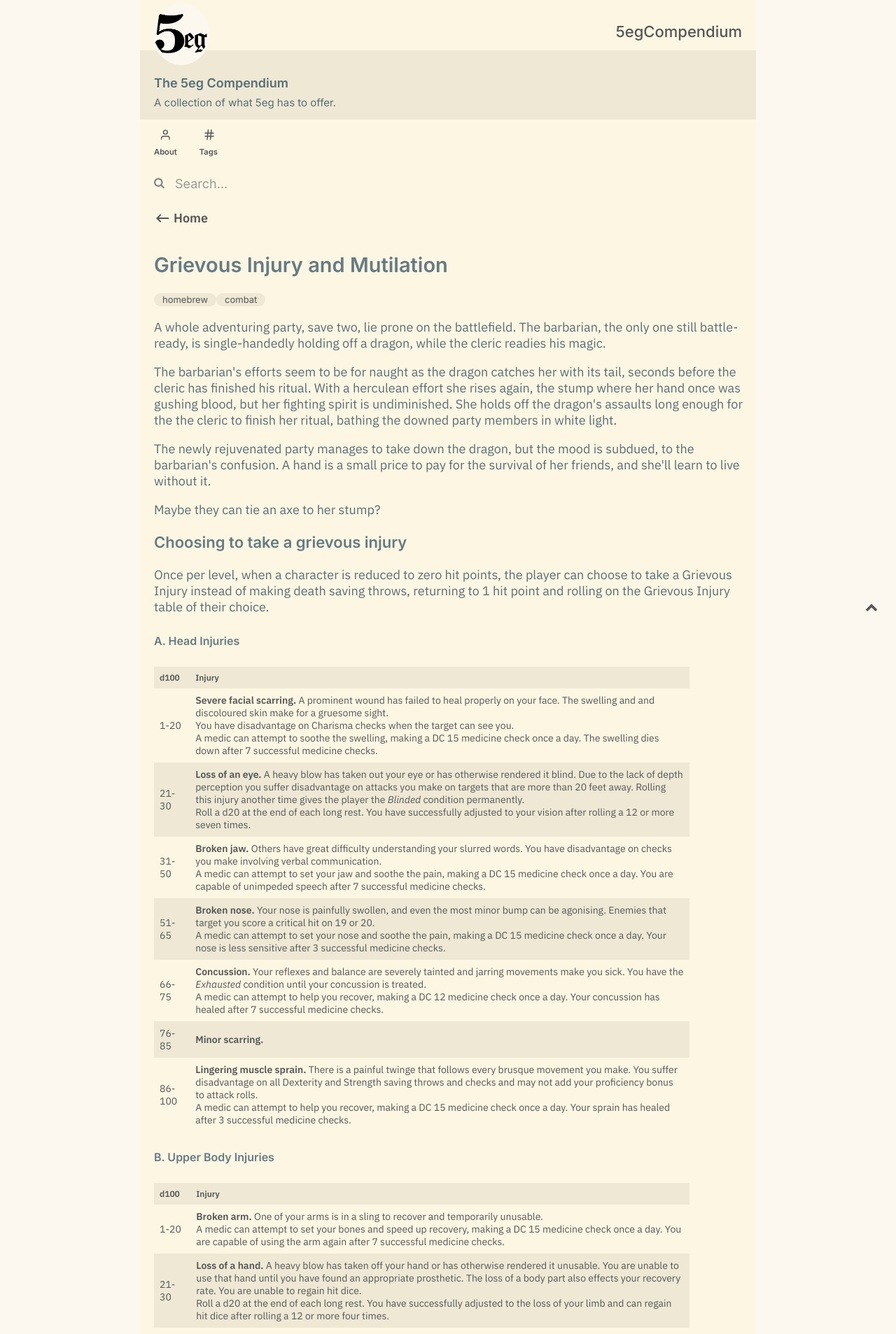
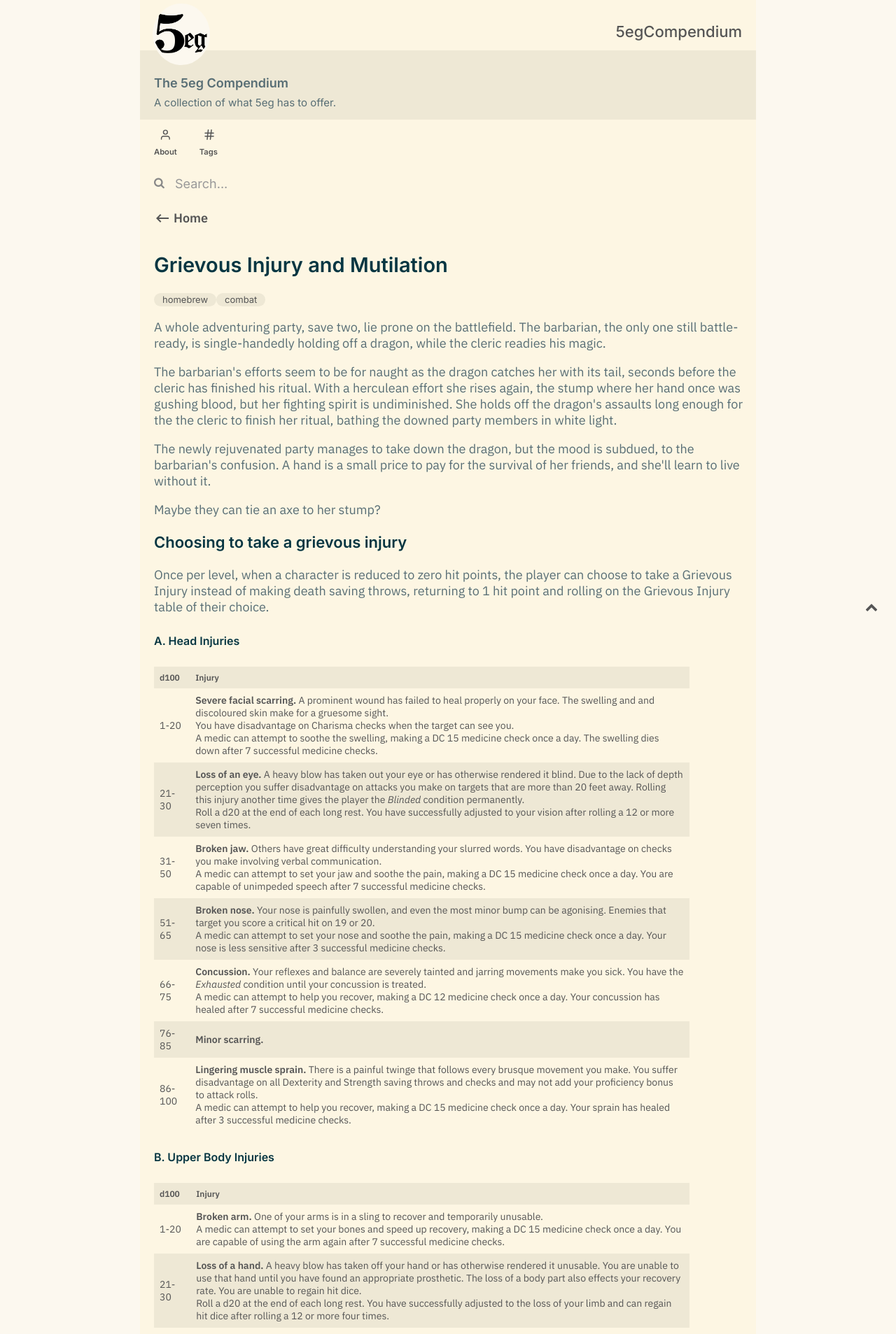
Before and after one commit to 5egeneral/compendium, a Jekyll site: the page built from _notes/202105281611-Grievous Injury and Mutilation.md, in a window 1280 px wide. Shown: the top 1907 px of the page at 70% size. Built offline with Jekyll 4.4.1, drawn with Linux system fonts in a browser that asks for light colours.

Commit message:
Update style.css

```diff
--- a/assets/css/style.css
+++ b/assets/css/style.css
@@ -84,7 +84,7 @@ h6 {
 }
 
 h1, h2, h3, h4, h5, h6 {
-    color: #657B83;
+    color: #073642;
     font-family:  Inter, 'Segoe UI', Roboto, 'Helvetica Neue', Arial, sans-serif;
     font-weight: 600;
 }
```
